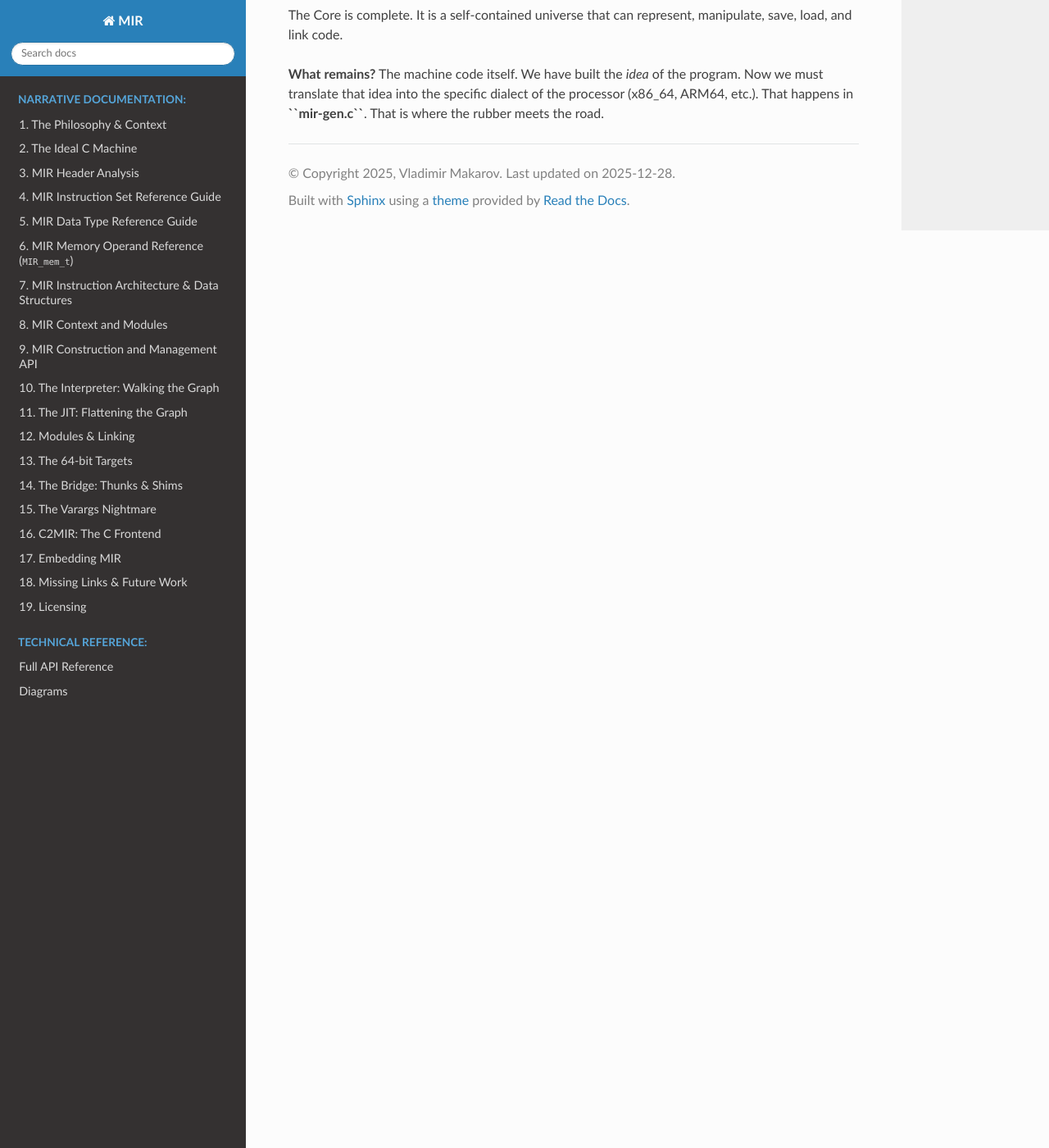
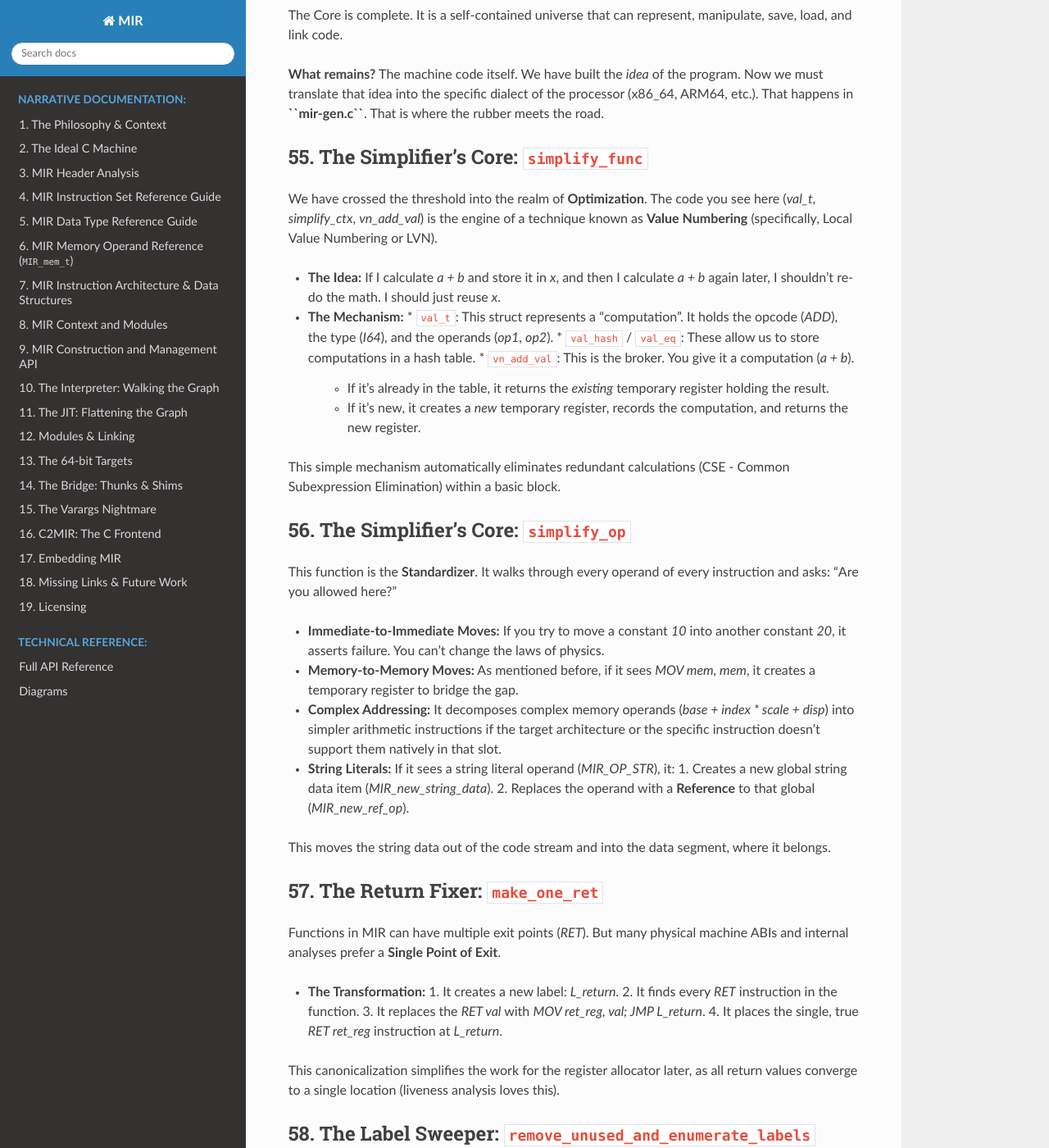
Before and after one commit to cyrilmhansen/mir-sys, a Sphinx documentation site: the page built from doc/19_mir_implementation.rst, in a window 1280 px wide and 1400 px high, scrolled down 33591 px. Shown: the whole window at 82% size. Built offline with Sphinx 7.4.7 and the Read the Docs theme 3.1.0, drawn with Linux system fonts in a browser that asks for light colours; some of the changed text lies outside the part shown.

Commit message:
Docs: complete mir.c deep dive with optimization and cleanup sections

```diff
--- a/doc/19_mir_implementation.rst
+++ b/doc/19_mir_implementation.rst
@@ -1185,3 +1185,67 @@ The Core is complete. It is a self-contained universe that can represent, manipu
 
 **What remains?**
 The machine code itself. We have built the *idea* of the program. Now we must translate that idea into the specific dialect of the processor (x86_64, ARM64, etc.). That happens in **``mir-gen.c``**. That is where the rubber meets the road.
+
+
+55. The Simplifier's Core: ``simplify_func``
+--------------------------------------------
+
+We have crossed the threshold into the realm of **Optimization**. The code you see here (`val_t`, `simplify_ctx`, `vn_add_val`) is the engine of a technique known as **Value Numbering** (specifically, Local Value Numbering or LVN).
+
+*   **The Idea:** If I calculate `a + b` and store it in `x`, and then I calculate `a + b` again later, I shouldn't re-do the math. I should just reuse `x`.
+*   **The Mechanism:**
+    *   ``val_t``: This struct represents a "computation". It holds the opcode (`ADD`), the type (`I64`), and the operands (`op1`, `op2`).
+    *   ``val_hash`` / ``val_eq``: These allow us to store computations in a hash table.
+    *   ``vn_add_val``: This is the broker. You give it a computation (`a + b`).
+        *   If it's already in the table, it returns the *existing* temporary register holding the result.
+        *   If it's new, it creates a *new* temporary register, records the computation, and returns the new register.
+
+This simple mechanism automatically eliminates redundant calculations (CSE - Common Subexpression Elimination) within a basic block.
+
+56. The Simplifier's Core: ``simplify_op``
+------------------------------------------
+
+This function is the **Standardizer**. It walks through every operand of every instruction and asks: "Are you allowed here?"
+
+*   **Immediate-to-Immediate Moves:** If you try to move a constant `10` into another constant `20`, it asserts failure. You can't change the laws of physics.
+*   **Memory-to-Memory Moves:** As mentioned before, if it sees `MOV mem, mem`, it creates a temporary register to bridge the gap.
+*   **Complex Addressing:** It decomposes complex memory operands (`base + index * scale + disp`) into simpler arithmetic instructions if the target architecture or the specific instruction doesn't support them natively in that slot.
+*   **String Literals:** If it sees a string literal operand (`MIR_OP_STR`), it:
+    1.  Creates a new global string data item (`MIR_new_string_data`).
+    2.  Replaces the operand with a **Reference** to that global (`MIR_new_ref_op`).
+This moves the string data out of the code stream and into the data segment, where it belongs.
+
+57. The Return Fixer: ``make_one_ret``
+-------------------------------------
+
+Functions in MIR can have multiple exit points (`RET`). But many physical machine ABIs and internal analyses prefer a **Single Point of Exit**.
+
+*   **The Transformation:**
+    1.  It creates a new label: `L_return`.
+    2.  It finds every `RET` instruction in the function.
+    3.  It replaces the `RET val` with `MOV ret_reg, val; JMP L_return`.
+    4.  It places the single, true `RET ret_reg` instruction at `L_return`.
+
+This canonicalization simplifies the work for the register allocator later, as all return values converge to a single location (liveness analysis loves this).
+
+58. The Label Sweeper: ``remove_unused_and_enumerate_labels``
+-------------------------------------------------------------
+
+Optimization often leaves debris. If you delete a `JMP L1`, then `L1` might become an orphan—a label that no one jumps to.
+
+*   **The Mark Phase:** `mark_used_label` sets a bit in a bitmap for every label referenced by a branch.
+*   **The Sweep Phase:** The function iterates through all labels. If a label's bit is 0, it is deleted.
+*   **Renumbering:** It reassigns sequential IDs (`new_label_num++`) to the survivors. This keeps the label space dense and clean, which is nice for bitsets and arrays indexed by label ID.
+
+**Summary:** We are seeing the "middle-end" of the compiler in action. It is scrubbing, polishing, and restructuring the code. It eliminates redundancy, enforces structural invariants (like single-exit), and prepares the IR for the final translation to machine code. The "adventurous" part here is that we are modifying the very fabric of the program while analyzing it—a dangerous but powerful operation.
+
+**End of `mir.c` Deep Dive:**
+
+We have reached the final stretch of our exploration into `mir/mir.c`. We've journeyed through the core data structures, the API, the serialization, and now the initial optimization stages. The IR is being refined, stripped down to its essential form, ready for the backend.
+
+**Next Steps:**
+With the core IR and its initial simplification understood, we are poised to delve into the heart of code generation or interpretation. The path splits towards:
+*   **`mir-gen.c`**: The Generator, where MIR is translated into concrete machine code for a specific architecture.
+*   **`mir-interp.c`**: The Interpreter, which directly executes MIR instructions.
+
+The foundation is robust, the tools are sharp, and the optimization engines are revving. The journey continues!
```
